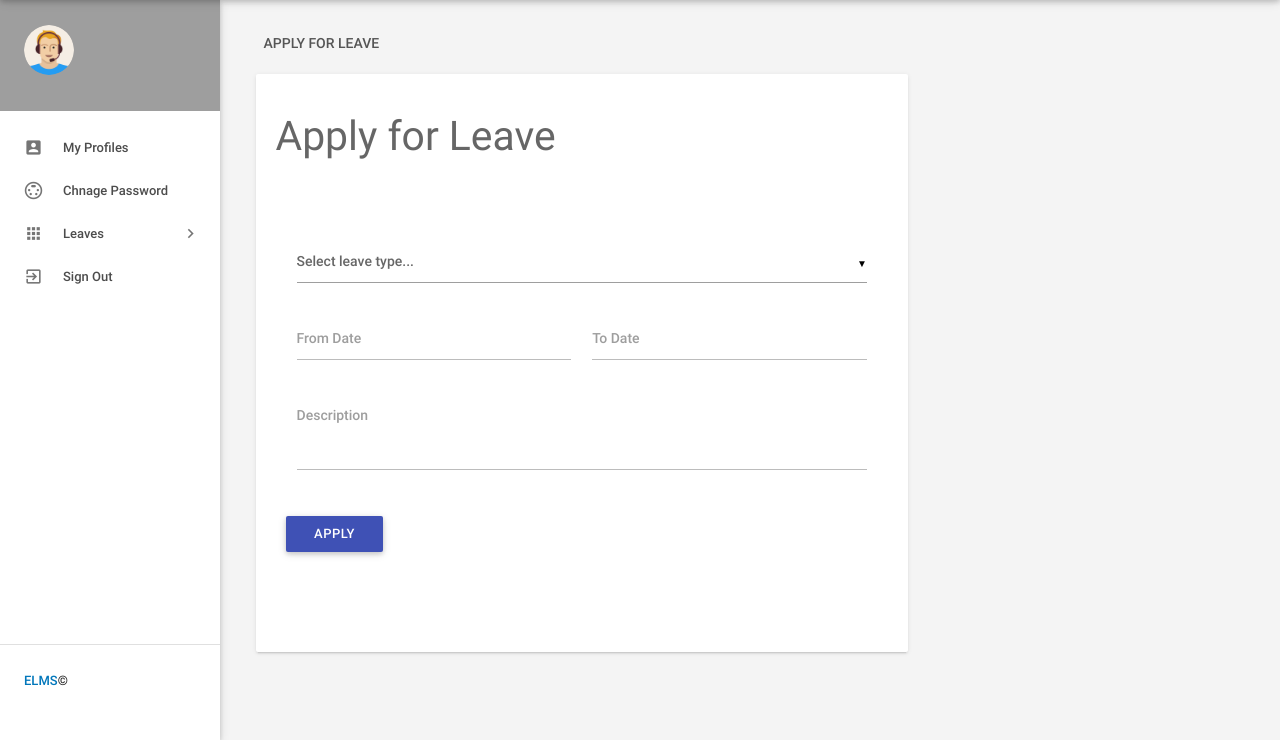
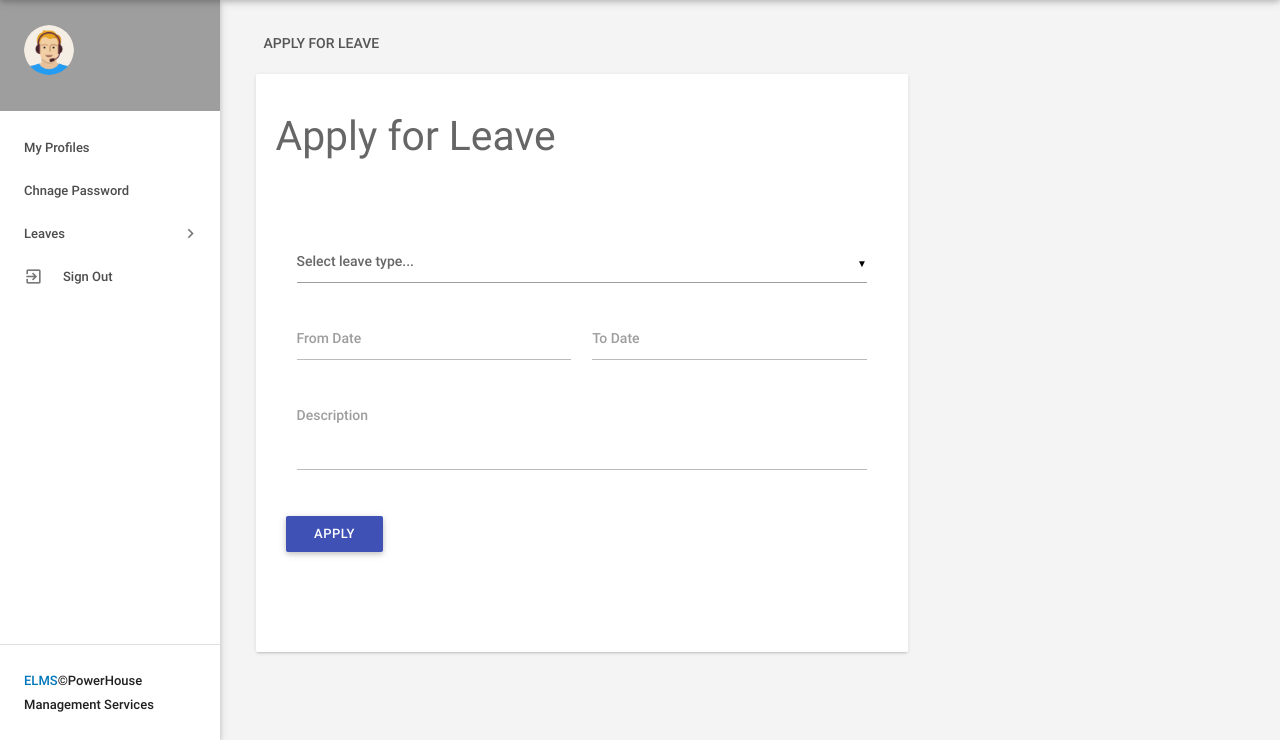
Before and after one commit to Emric876/Employee_Leave_Management_System, a PHP site: page /apply-leave.php in a window 1280 px wide. Shown: the part 60-800 px from the top of the page. Run offline with PHP 8.4, Linux system fonts and the light colour scheme; the visitor is signed in with stand-in values (Sample User, id 1); data that the repository does not hold is empty; grey boxes are pictures that could not be loaded.

Commit message:
Update sidebar.php

```diff
--- a/includes/sidebar.php
+++ b/includes/sidebar.php
@@ -25,10 +25,10 @@ foreach($results as $result)
 
                 <ul class="sidebar-menu collapsible collapsible-accordion" data-collapsible="accordion">
 
-  <li class="no-padding"><a class="waves-effect waves-grey" href="myprofile.php"><i class="material-icons">account_box</i>My Profiles</a></li>
-  <li class="no-padding"><a class="waves-effect waves-grey" href="emp-changepassword.php"><i class="material-icons">settings_input_svideo</i>Chnage Password</a></li>
+  <li class="no-padding"><a class="waves-effect waves-grey" href="myprofile.php"><i class="material-icons"></i>My Profiles</a></li>
+  <li class="no-padding"><a class="waves-effect waves-grey" href="emp-changepassword.php"><i class="material-icons"></i>Chnage Password</a></li>
                     <li class="no-padding">
-                        <a class="collapsible-header waves-effect waves-grey"><i class="material-icons">apps</i>Leaves<i class="nav-drop-icon material-icons">keyboard_arrow_right</i></a>
+                        <a class="collapsible-header waves-effect waves-grey"><i class="material-icons"></i>Leaves<i class="nav-drop-icon material-icons">keyboard_arrow_right</i></a>
                         <div class="collapsible-body">
                             <ul>
                                 <li><a href="apply-leave.php">Apply Leave</a></li>
@@ -46,7 +46,7 @@ foreach($results as $result)
 
                 </ul>
                 <div class="footer">
-                    <p class="copyright"><a href="Emric Gibbs"> ELMS </a>©</p>
+                    <p class="copyright"><a href="Emric Gibbs"> ELMS </a>©PowerHouse Management Services</p>
 
                 </div>
                 </div>
```
